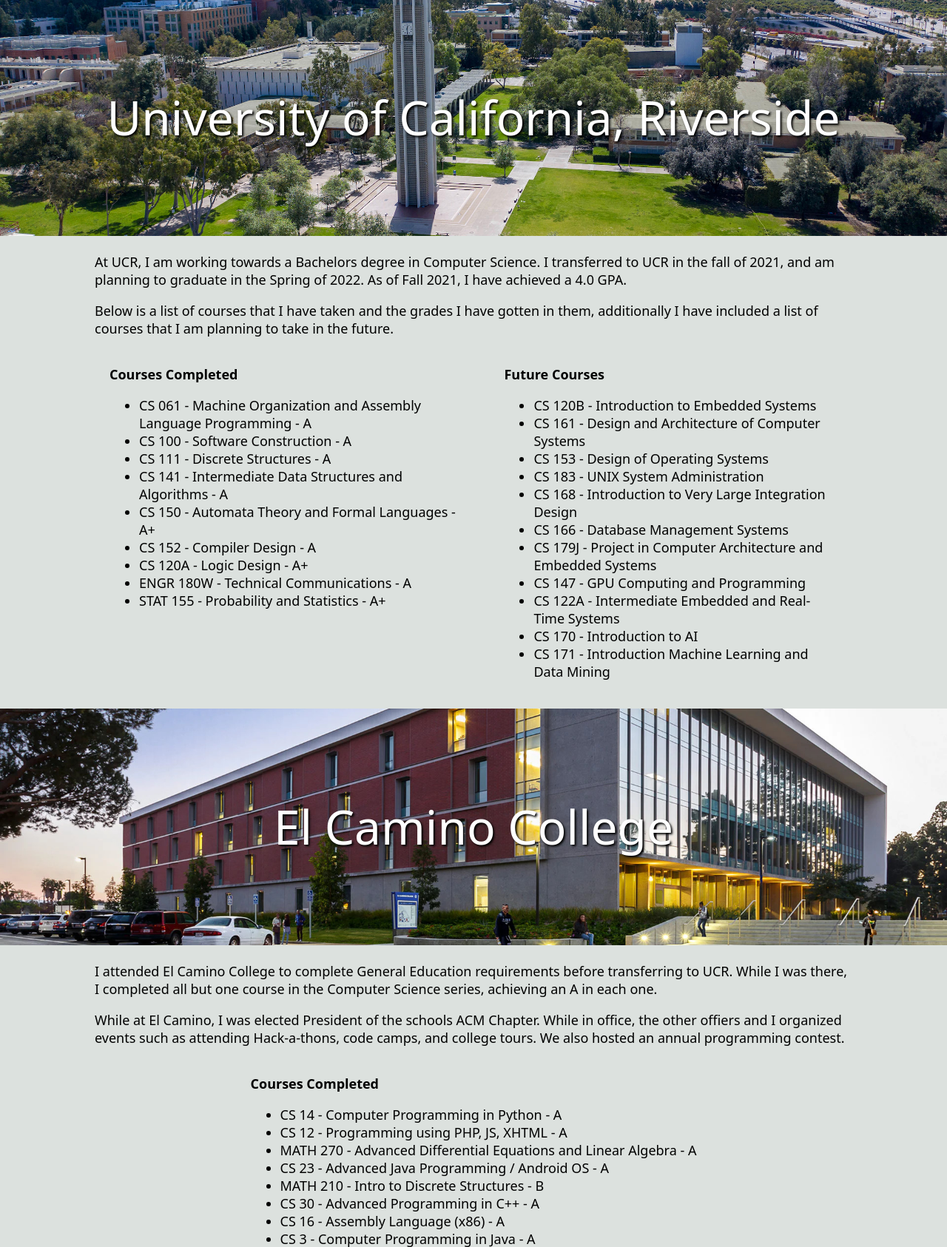
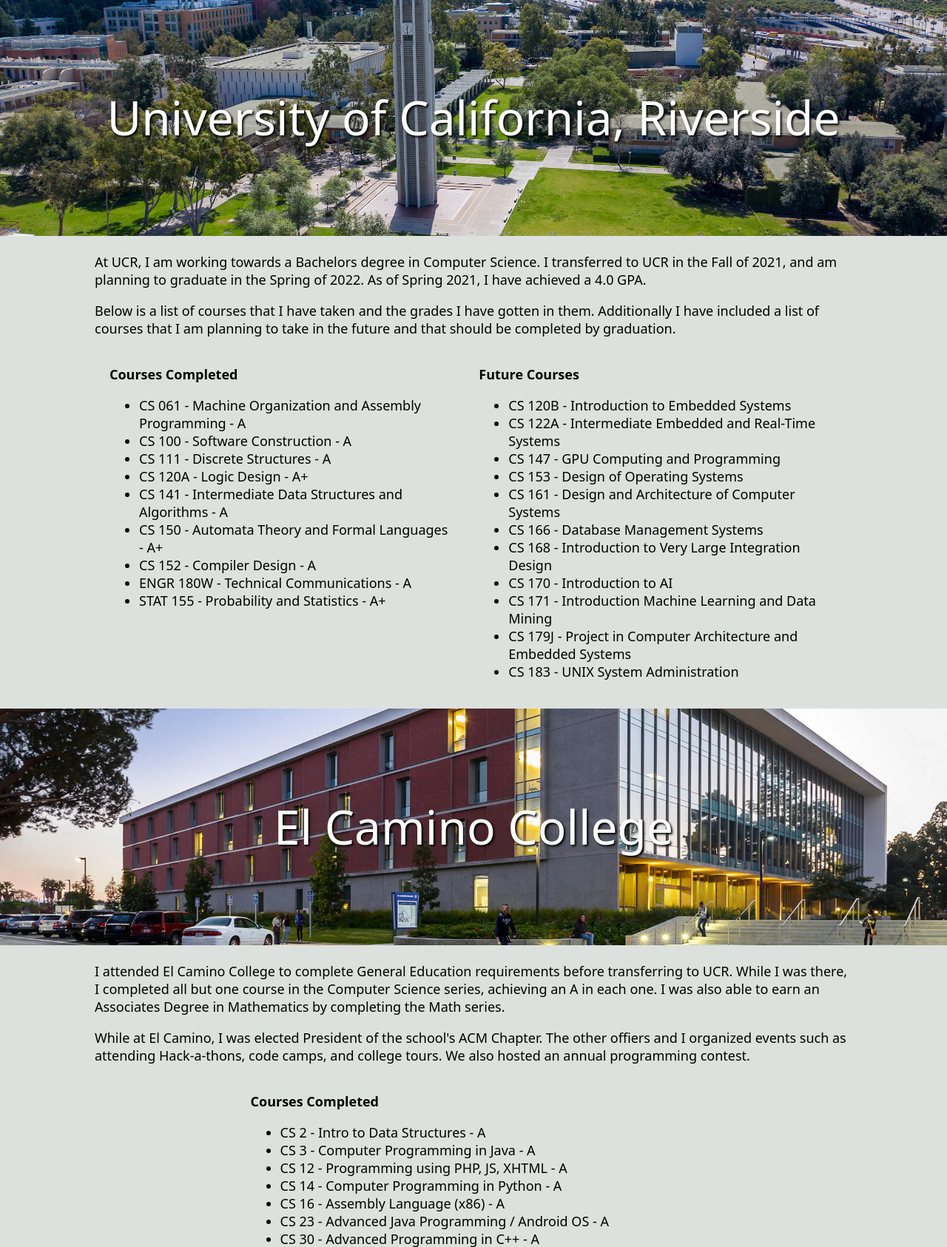
Before and after one commit to emwjacobson/emwj.dev, a Django app: page /education in a window 1280 px wide. Shown: the part 53-1739 px from the top of the page at 74% size. Run offline with Django 3.2, Linux system fonts and the light colour scheme.

Commit message:
Updated wording, pdf, fixed styling error

```diff
--- a/web/app/static/styles.css
+++ b/web/app/static/styles.css
@@ -155,7 +155,7 @@
     .about {
         flex-direction: column-reverse;
     }
-    .project, .project:nth-child(4n) {
+    .project, .project:nth-child(4n+1) {
         flex-direction: column;
     }
     .project-image {
@@ -181,7 +181,7 @@
 }
 
 .research > .info {
-    width: 90%;
+    width: 60%;
 }
 
 .research > .info > .title {
--- a/web/app/templates/app/education.html
+++ b/web/app/templates/app/education.html
@@ -14,26 +14,26 @@
     </div>
     <div class="text">
       <p>
-        At UCR, I am working towards a Bachelors degree in Computer Science. I transferred to UCR in the fall of
-        2021, and am planning to graduate in the Spring of 2022. As of Fall 2021, I have achieved a 4.0 GPA.
+        At UCR, I am working towards a Bachelors degree in Computer Science. I transferred to UCR in the Fall of
+        2021, and am planning to graduate in the Spring of 2022. As of Spring 2021, I have achieved a 4.0 GPA.
       </p>
 
       <p>
-        Below is a list of courses that I have taken and the grades I have gotten in them, additionally I have included
-        a list of courses that I am planning to take in the future.
+        Below is a list of courses that I have taken and the grades I have gotten in them. Additionally I have included
+        a list of courses that I am planning to take in the future and that should be completed by graduation.
       </p>
 
       <div class="courses">
         <div class="course-list">
           <h4>Courses Completed</h4>
           <ul>
-            <li>CS 061 - Machine Organization and Assembly Language Programming - A</li>
+            <li>CS 061 - Machine Organization and Assembly Programming - A</li>
             <li>CS 100 - Software Construction - A</li>
             <li>CS 111 - Discrete Structures - A</li>
+            <li>CS 120A - Logic Design - A+</li>
             <li>CS 141 - Intermediate Data Structures and Algorithms - A</li>
             <li>CS 150 - Automata Theory and Formal Languages - A+</li>
             <li>CS 152 - Compiler Design - A</li>
-            <li>CS 120A - Logic Design - A+</li>
             <li>ENGR 180W - Technical Communications - A</li>
             <li>STAT 155 - Probability and Statistics - A+</li>
           </ul>
@@ -42,16 +42,16 @@
           <h4>Future Courses</h4>
           <ul>
             <li>CS 120B - Introduction to Embedded Systems</li>
+            <li>CS 122A - Intermediate Embedded and Real-Time Systems</li>
+            <li>CS 147 - GPU Computing and Programming</li>
+            <li>CS 153 - Design of Operating Systems</li>
             <li>CS 161 - Design and Architecture of Computer Systems</li>
-            <li>CS 153 - Design of Operating Systems</li>
-            <li>CS 183 - UNIX System Administration</li>
+            <li>CS 166 - Database Management Systems</li>
             <li>CS 168 - Introduction to Very Large Integration Design</li>
-            <li>CS 166 - Database Management Systems</li>
-            <li>CS 179J - Project in Computer Architecture and Embedded Systems</li>
-            <li>CS 147 - GPU Computing and Programming</li>
-            <li>CS 122A - Intermediate Embedded and Real-Time Systems</li>
             <li>CS 170 - Introduction to AI</li>
             <li>CS 171 - Introduction Machine Learning and Data Mining</li>
+            <li>CS 179J - Project in Computer Architecture and Embedded Systems</li>
+            <li>CS 183 - UNIX System Administration</li>
           </ul>
         </div>
       </div>
@@ -67,10 +67,11 @@
       <p>
         I attended El Camino College to complete General Education requirements before transferring to UCR.
         While I was there, I completed all but one course in the Computer Science series, achieving an A in each one.
+        I was also able to earn an Associates Degree in Mathematics by completing the Math series.
       </p>
 
       <p>
-        While at El Camino, I was elected President of the schools ACM Chapter. While in office, the other offiers and
+        While at El Camino, I was elected President of the school's ACM Chapter. The other offiers and
         I organized events such as attending Hack-a-thons, code camps, and college tours. We also hosted an annual
         programming contest.
       </p>
@@ -79,16 +80,16 @@
         <div class="course-list">
           <h4>Courses Completed</h4>
           <ul>
+            <li>CS 2 - Intro to Data Structures - A</li>
+            <li>CS 3 - Computer Programming in Java - A</li>
+            <li>CS 12 - Programming using PHP, JS, XHTML - A</li>
             <li>CS 14 - Computer Programming in Python - A</li>
-            <li>CS 12 - Programming using PHP, JS, XHTML - A</li>
+            <li>CS 16 - Assembly Language (x86) - A</li>
+            <li>CS 23 - Advanced Java Programming / Android OS - A</li>
+            <li>CS 30 - Advanced Programming in C++ - A</li>
+            <li>MATH 210 - Intro to Discrete Structures - B</li>
+            <li>MATH 220 - Multi-Variable Calculus - A</li>
             <li>MATH 270 - Advanced Differential Equations and Linear Algebra - A</li>
-            <li>CS 23 - Advanced Java Programming / Android OS - A</li>
-            <li>MATH 210 - Intro to Discrete Structures - B</li>
-            <li>CS 30 - Advanced Programming in C++ - A</li>
-            <li>CS 16 - Assembly Language (x86) - A</li>
-            <li>CS 3 - Computer Programming in Java - A</li>
-            <li>CS 2 - Intro to Data Structures - A</li>
-            <li>MATH 220 - Multi-Variable Calculus - A</li>
           </ul>
         </div>
       </div>
```
Also changed, not shown: web/app/templates/app/index.html (+7 -4 lines), 1 other file.
